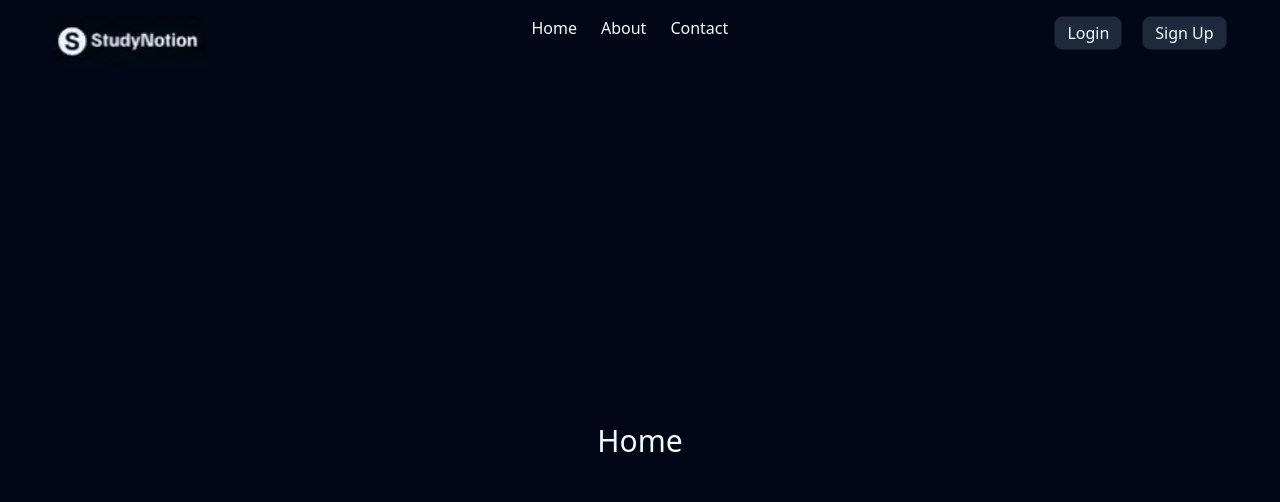
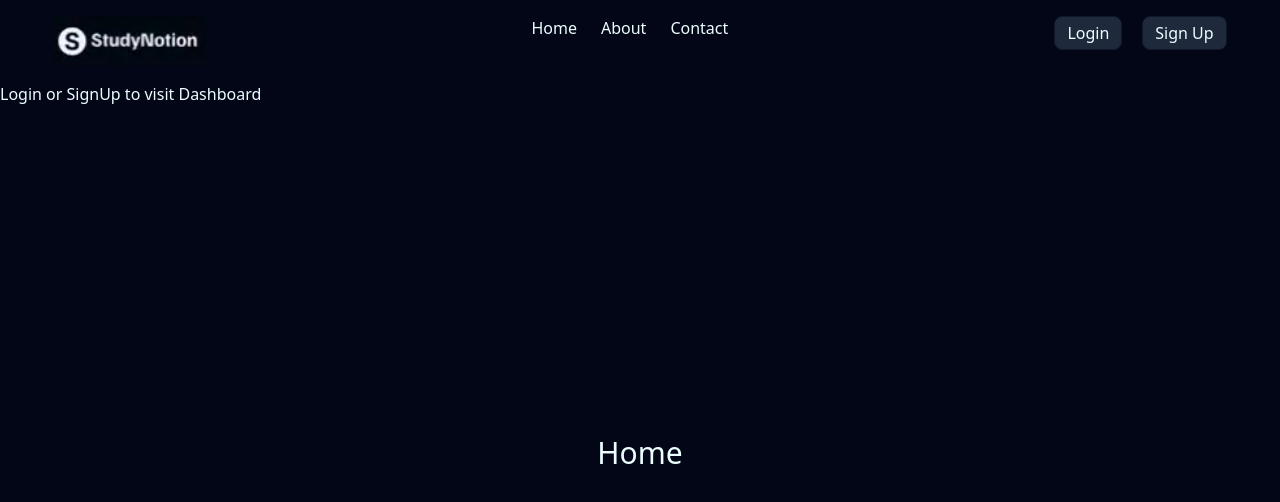
Before and after one commit to amit15000/StudyNotion, a React (Create React App) app: page / in a window 1280 px wide. Shown: the top 502 px of the page. Built offline with nearby package versions, Linux system fonts and the light colour scheme.

Commit message:
Root Page

```diff
--- a/package.json
+++ b/package.json
@@ -1,4 +1,5 @@
 {
+  "homepage": "https://amit15000.github.io/StudyNotion",
   "name": "frontend",
   "version": "0.1.0",
   "private": true,
@@ -19,7 +20,9 @@
     "start": "react-scripts start",
     "build": "react-scripts build",
     "test": "react-scripts test",
-    "eject": "react-scripts eject"
+    "eject": "react-scripts eject",
+    "predeploy": "npm run build",
+    "deploy": "gh-pages -d build"
   },
   "eslintConfig": {
     "extends": [
@@ -40,6 +43,7 @@
     ]
   },
   "devDependencies": {
+    "gh-pages": "^6.1.1",
     "tailwindcss": "^3.3.5"
   }
 }
--- a/src/App.js
+++ b/src/App.js
@@ -14,7 +14,9 @@ function App() {
   return (
     <div className="w-screen h-screen bg-slate-950 flex flex-col text-cyan-50">
       <Navbar isLoggedIn={isLoggedIn} setIsLoggedIn={setIsLoggedIn} />
-
+      <div>
+        <h2>Login or SignUp to visit Dashboard </h2>
+      </div>
       <Routes>
         <Route path="/" element={<Home isLoggedIn={isLoggedIn} />}></Route>
         <Route
```
Also changed, not shown: 1 other file (tests, documents, lock files or other folders).
